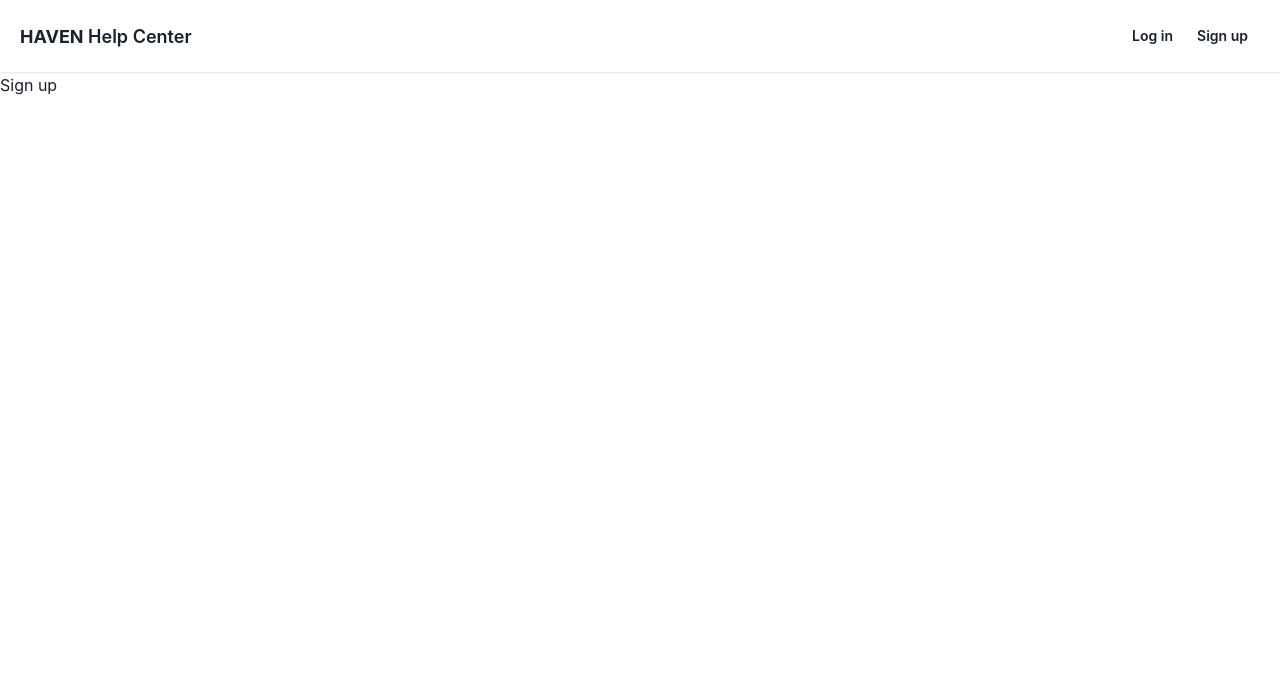
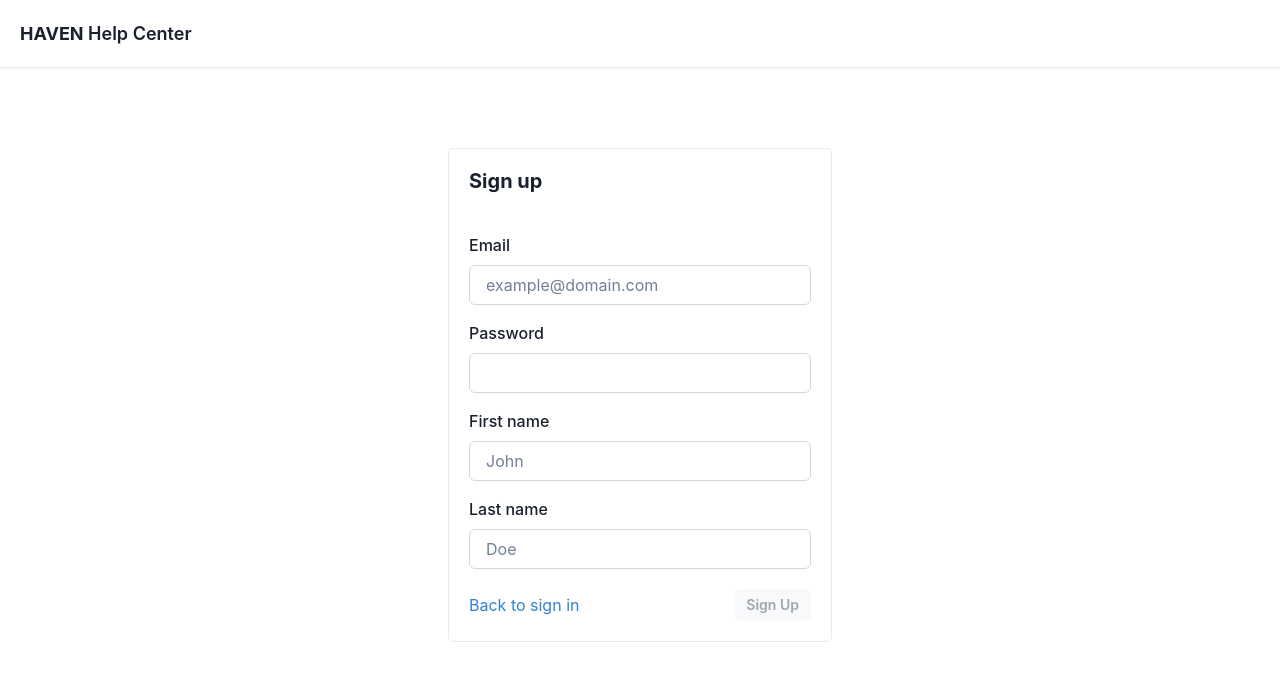
Before and after one commit to BobbyK1/haven-help-center-v2, a Next.js app: page /sign-up in a window 1280 px wide. Shown: the top 680 px of the page. Built offline with nearby package versions, Linux system fonts and the light colour scheme; no server answers.

Commit message:
Added sign up

```diff
--- a/src/app/(main)/(routes)/sign-up/page.js
+++ b/src/app/(main)/(routes)/sign-up/page.js
@@ -1,5 +1,16 @@
+import { Box, Container, Heading } from "@chakra-ui/react";
+import SignUpForm from "./sign-up-form.js";
 
 
 export default function Page() {
-    return <>Sign up</>
+    return (
+        <Container maxW="container.sm">
+			<Box mt="20" w="fit-content" p="5" borderRadius="5" borderColor="blackAlpha.200" borderWidth="thin" minW="sm" mx="auto" maxW="md">
+				<Heading mb="10" as="h2" fontSize="xl">Sign up</Heading>
+				<Box maxW="md">
+					<SignUpForm />
+				</Box>
+			</Box>
+		</Container>
+    )
 }
--- /dev/null
+++ b/src/app/(main)/(routes)/sign-up/sign-up-form.js
@@ -0,0 +1,81 @@
+'use client'
+
+import app, { db } from "@/app/utils/firebase";
+import { Alert, AlertIcon, Button, Input, Stack, Text } from "@chakra-ui/react";
+import { createUserWithEmailAndPassword, getAuth } from "firebase/auth";
+import { doc, setDoc } from "firebase/firestore";
+import Link from "next/link";
+import { useRouter } from "next/navigation";
+import { useState } from "react"
+
+export default function SignUpForm() {
+    const auth = getAuth(app);
+    const [email, setEmail] = useState('');
+    const [password, setPassword] = useState('');
+    const [firstName, setFirstName] = useState('');
+    const [lastName, setLastName] = useState('');
+    const [loading, setLoading] = useState(false);
+    const [error, setError] = useState(false);
+
+    const router = useRouter();
+
+    const signUp = async () => {
+        setLoading(true);
+        setError(false);
+
+        await createUserWithEmailAndPassword(auth, email, password)
+            .then(async data => {
+                await setDoc(doc(db, 'users', data.user.uid), {
+                    email: email,
+                    firstName: firstName,
+                    lastName: lastName
+                })
+                .then(data => {
+                    return router.push('/collections')
+                })
+                .catch(error => console.log(error))
+            })
+            .catch(error => {
+                switch (error.code) {
+                    case "auth/weak-password":
+                        setError("Weak password entered. Password must be at least 6 characters");
+                        break;
+                    case "auth/email-already-in-use":
+                        setError("Email is already in use");
+                        break;
+                    case "auth/invalid-email":
+                        setError("Invalid email");
+                        break;
+                    default:
+                        setError("Unknown error occured");
+                  }
+            })
+
+        setLoading(false);
+    }
+    return (
+        <form>
+            {error && <Alert mb="4" borderRadius="3" status="error" variant="left-accent"><AlertIcon /> {error}</Alert>}
+
+            <Text fontSize="md" mb="2" fontWeight="medium">Email</Text>
+            <Input type="email" onChange={(e) => setEmail(e.currentTarget.value)} placeholder="example@domain.com" required borderColor="blackAlpha.300" name="email" />
+
+            <Text fontSize="md" mt="4" mb="2" fontWeight="medium">Password</Text>
+            <Input type="password" onChange={(e) => setPassword(e.currentTarget.value)} required borderColor="blackAlpha.300" name="password" />
+
+            <Text fontSize="md" mt="4" mb="2" fontWeight="medium">First name</Text>
+            <Input type="text" onChange={(e) => setFirstName(e.currentTarget.value)} placeholder="John" required borderColor="blackAlpha.300" name="first name" />
+
+            <Text fontSize="md" mt="4" mb="2" fontWeight="medium">Last name</Text>
+            <Input type="text" onChange={(e) => setLastName(e.currentTarget.value)} placeholder="Doe" required borderColor="blackAlpha.300" name="last name" />
+
+            <Stack direction="row" mt="5" justify="space-between" alignItems="center">
+                <Link href="/">
+                    <Text _hover={{ textDecor: "underline" }} color="blue.500">Back to sign in</Text>
+                </Link>
+
+                <Button onClick={signUp} isLoading={loading} isDisabled={email.length === 0 || password.length === 0 || firstName.length === 0 || lastName === 0 || loading} variant="solid" size="sm">Sign Up</Button>
+            </Stack>
+        </form>
+    )
+}
--- a/src/app/UI/navbar-no-auth.js
+++ b/src/app/UI/navbar-no-auth.js
@@ -11,32 +11,11 @@ export default function NavbarNoAuth() {
     return (
         <Box w="full" borderBottomWidth="thin" borderColor="blackAlpha.200" shadow="sm" p="5">
             <Stack direction="row" justify="space-between" alignItems="center">
-                <Link href="/collections">
+                <Link href="/">
                     <Stack direction="row" spacing="" alignItems="flex-end">
                         <Text fontSize="lg" fontWeight="semibold"><Text as="span" fontWeight="bold">HAVEN</Text> Help Center</Text>
                     </Stack>
                 </Link>
-
-                <>
-                    <Box display={[ "none", "none", "inline-block"]}>
-                        <Button variant="ghost" size="sm">Log in</Button>
-                        <Button variant="ghost" size="sm">Sign up</Button>
-                    </Box>
-                    <Box display={[ "inline-block", "inline-block", "none" ]}>
-                        <Menu>
-                            <MenuButton as={IconButton} icon={<HamburgerMenu fontSize="xl" />} variant="ghost" size="md" />
-
-                            <MenuList>
-                                <Link href="/">
-                                    <MenuItem>Log In</MenuItem>
-                                </Link>
-                                <Link href="/sign-up">
-                                    <MenuItem>Sign Up</MenuItem>
-                                </Link>
-                            </MenuList>
-                        </Menu>
-                    </Box>
-                </>
             </Stack>
         </Box>
     )
```
